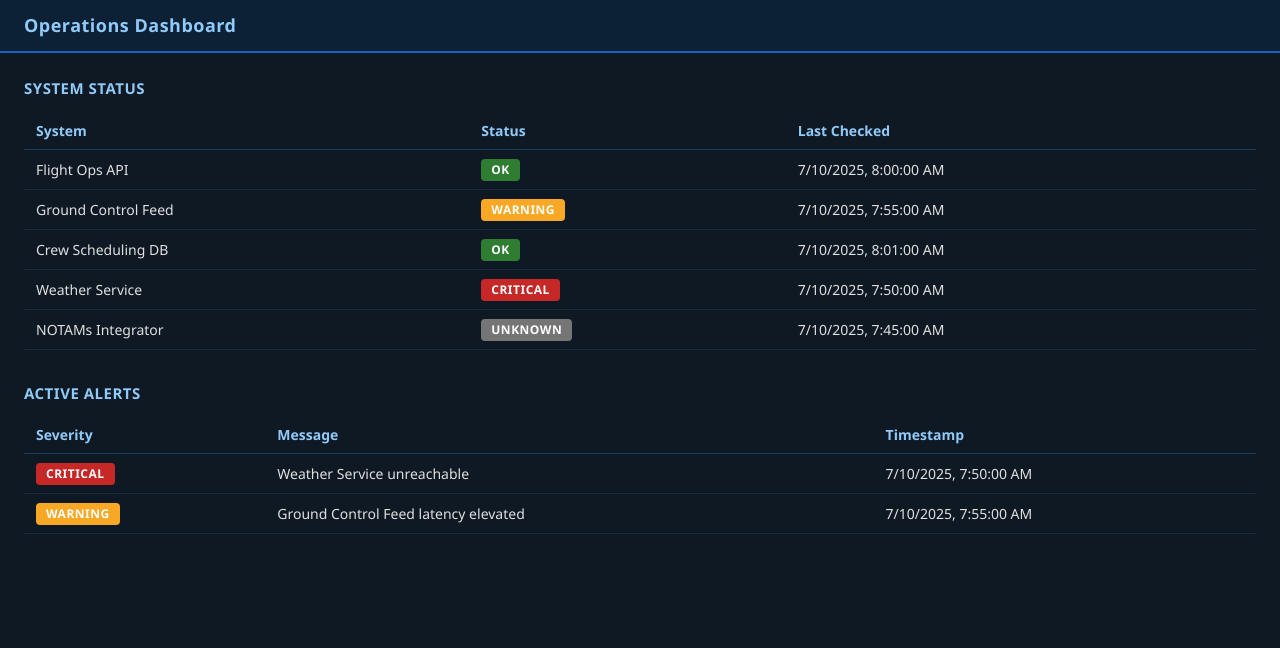
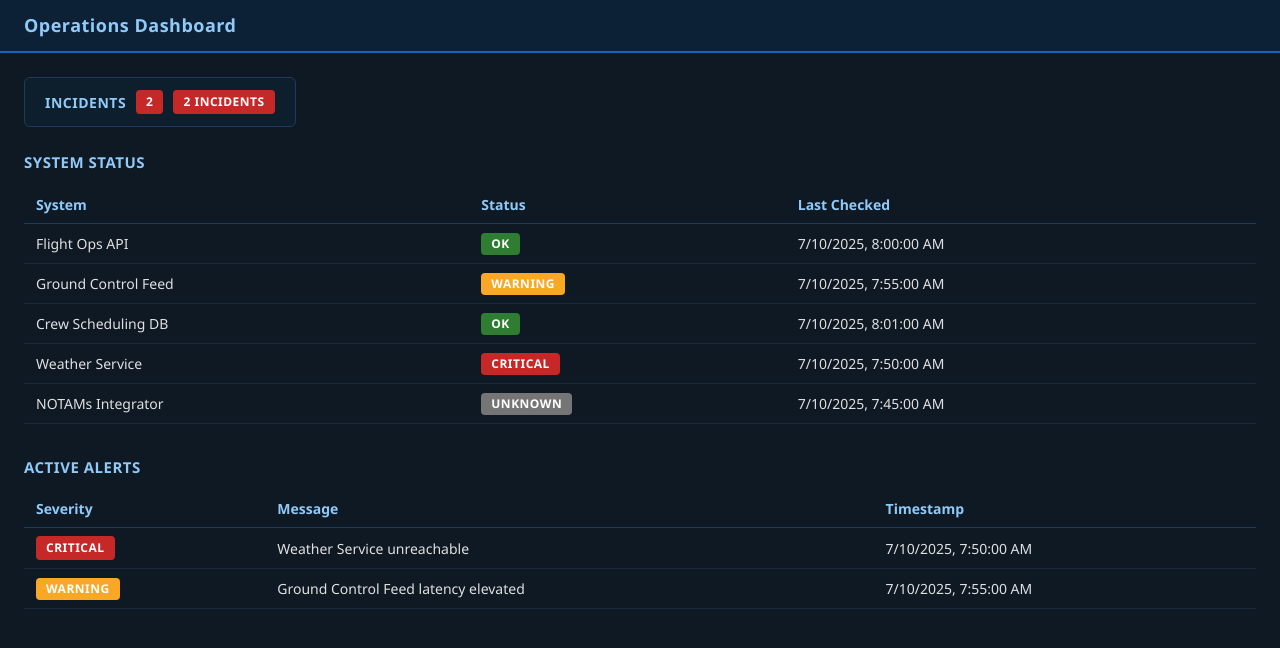
Before and after one commit to VinoJayapalan/operations-dashboard, a React (Create React App) app: page / in a window 1280 px wide. Shown: the top 648 px of the page. Built offline with nearby package versions, Linux system fonts and the light colour scheme.

Commit message:
feat: add a red alert badge to the incident count tile

```diff
--- a/src/pages/DashboardPage.jsx
+++ b/src/pages/DashboardPage.jsx
@@ -18,9 +18,46 @@ const sectionTitle = {
   marginBottom: '12px', textTransform: 'uppercase', letterSpacing: '0.5px',
 };
 
+const alertBadgeStyle = {
+  display: 'inline-block',
+  backgroundColor: '#c62828',
+  color: '#fff',
+  fontWeight: 700,
+  fontSize: '12px',
+  padding: '3px 10px',
+  borderRadius: '4px',
+  letterSpacing: '0.5px',
+  textTransform: 'uppercase',
+};
+
+const tileStyle = {
+  display: 'inline-flex',
+  alignItems: 'center',
+  gap: '10px',
+  backgroundColor: '#0d1f2d',
+  border: '1px solid #1e3a5f',
+  borderRadius: '6px',
+  padding: '12px 20px',
+  marginBottom: '24px',
+};
+
+const tileLabelStyle = {
+  fontSize: '14px',
+  fontWeight: 700,
+  color: '#90caf9',
+  textTransform: 'uppercase',
+  letterSpacing: '0.5px',
+};
+
 export default function DashboardPage() {
   return (
     <div>
+      <div style={tileStyle}>
+        <span style={tileLabelStyle}>Incidents</span>
+        <span style={alertBadgeStyle}>{mockAlerts.length}</span>
+        <span style={alertBadgeStyle}>{mockAlerts.length} Incident{mockAlerts.length !== 1 ? 's' : ''}</span>
+      </div>
+
       <div style={sectionTitle}>System Status</div>
       <table style={tableStyle}>
         <thead>
@@ -53,7 +90,11 @@ export default function DashboardPage() {
         <tbody>
           {mockAlerts.map((alert) => (
             <tr key={alert.id}>
-              <td style={tdStyle}><StatusBadge status={alert.severity} /></td>
+              <td style={tdStyle}>
+                {alert.severity === 'CRITICAL'
+                  ? <span style={alertBadgeStyle}>CRITICAL</span>
+                  : <StatusBadge status={alert.severity} />}
+              </td>
               <td style={tdStyle}>{alert.message}</td>
               <td style={tdStyle}>{formatTimestamp(alert.timestamp)}</td>
             </tr>
```
